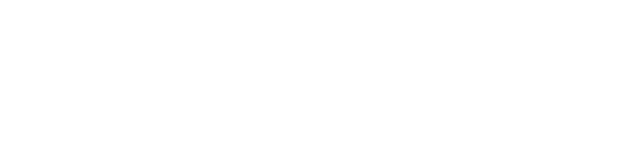
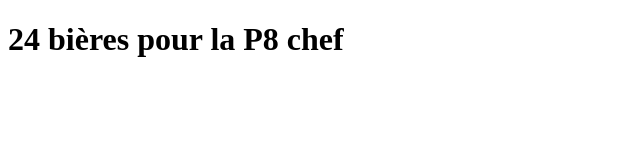
Before and after one commit to Pauliegr/git-test, a plain HTML site: page bar.html in a window 1280 px wide. Shown: the whole page, without its empty margins (0-640 px from the left). Drawn offline with Linux system fonts and the light colour scheme.

Commit message:
F-bar Ajout de nouveau contenu
[html]

```diff
--- a/bar.html
+++ b/bar.html
@@ -7,6 +7,6 @@
     <title>Baz</title>
 </head>
 <body>
-
+    <h1>24 bières pour la P8 chef</h1>
 </body>
 </html>
```
